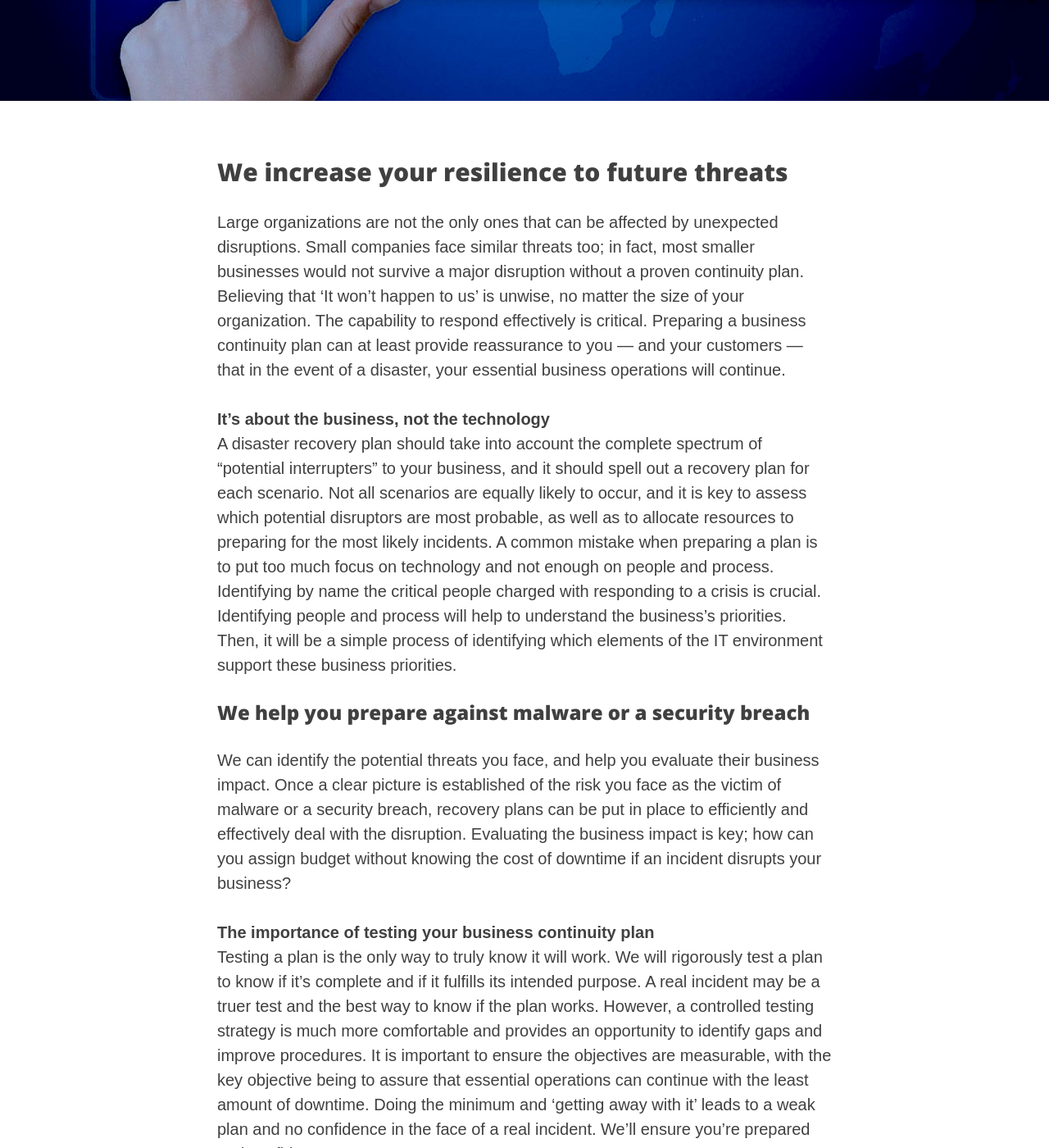
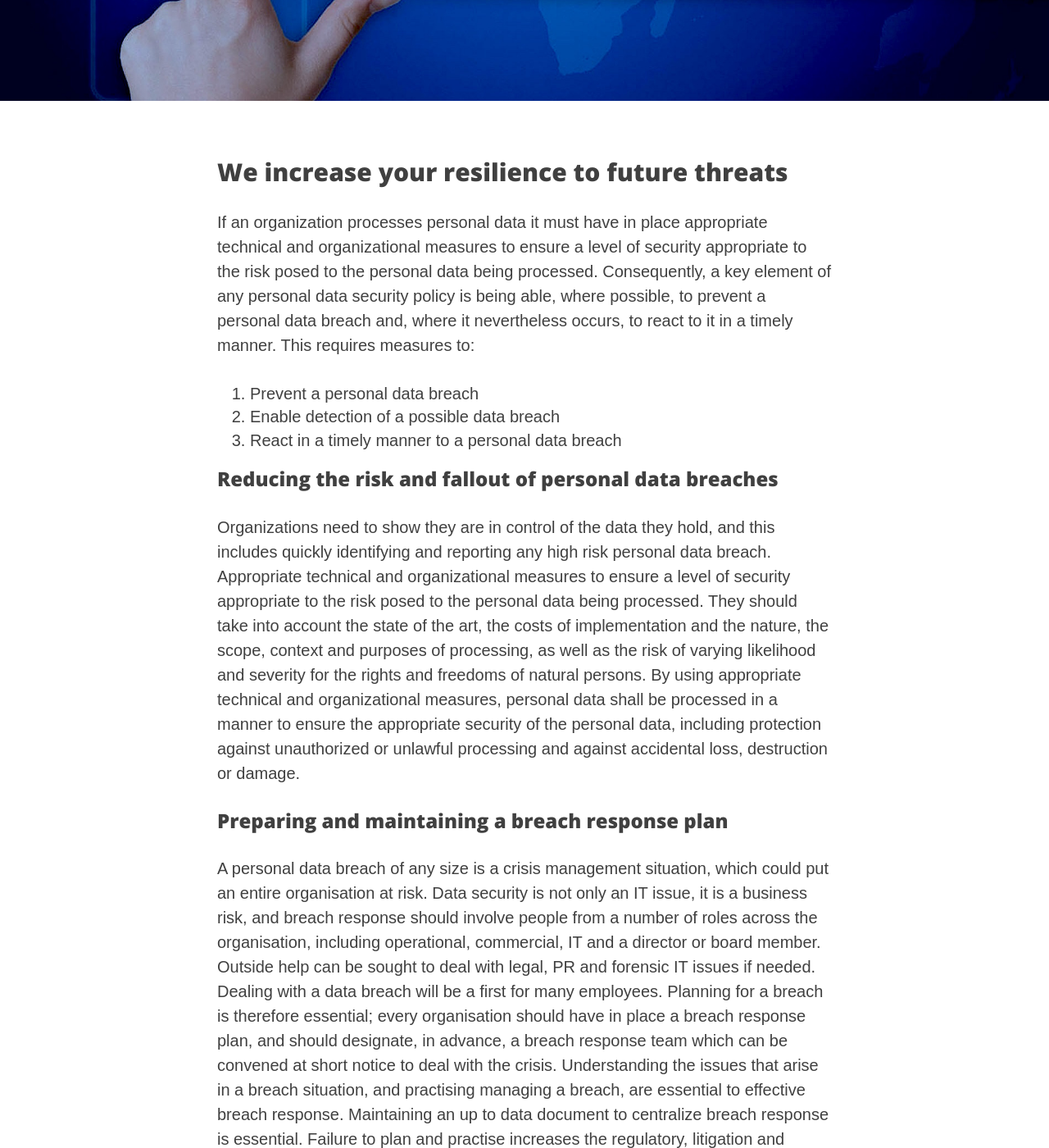
Before and after one commit to riod4/resources, a Jekyll site: the page built from _services/ensure-continuity-service.md, in a window 1280 px wide and 1400 px high, scrolled down 364 px. Shown: the whole window at 82% size. Built offline with Jekyll 4.4.1, drawn with Linux system fonts in a browser that asks for light colours; nearby versions of some CDN libraries; some of the changed text lies outside the part shown.

Commit message:
13-02-2020 v02

```diff
--- a/_services/ensure-continuity-service.md
+++ b/_services/ensure-continuity-service.md
@@ -14,18 +14,18 @@ header-license:
 ---
 
 ## We increase your resilience to future threats
-Large organizations are not the only ones that can be affected by unexpected disruptions. Small companies face similar threats too; in fact, most smaller businesses would not survive a major disruption without a proven continuity plan. Believing that ‘It won’t happen to us’ is unwise, no matter the size of your organization. The capability to respond effectively is critical. Preparing a business continuity plan can at least provide reassurance to you — and your customers — that in the event of a disaster, your essential business operations will continue.
+If an organization processes personal data it must have in place appropriate technical and organizational measures to ensure a level of security appropriate to the risk posed to the personal data being processed. Consequently, a key element of any personal data security policy is being able, where possible, to prevent a personal data breach and, where it nevertheless occurs, to react to it in a timely manner. This requires measures to:
 
-**It’s about the business, not the technology**
-A disaster recovery plan should take into account the complete spectrum of “potential interrupters” to your business, and it should spell out a recovery plan for each scenario. Not all scenarios are equally likely to occur, and it is key to assess which potential disruptors are most probable, as well as to allocate resources to preparing for the most likely incidents. A common mistake when preparing a plan is to put too much focus on technology and not enough on people and process. Identifying by name the critical people charged with responding to a crisis is crucial. Identifying people and process will help to understand the business’s priorities. Then, it will be a simple process of identifying which elements of the IT environment support these business priorities.
+1.	Prevent a personal data breach
+2.	Enable detection of a possible data breach
+3.	React in a timely manner to a personal data breach
 
-### We help you prepare against malware or a security breach
-We can identify the potential threats you face, and help you evaluate their business impact. Once a clear picture is established of the risk you face as the victim of malware or a security breach, recovery plans can be put in place to efficiently and effectively deal with the disruption. Evaluating the business impact is key; how can you assign budget without knowing the cost of downtime if an incident disrupts your business?
+### Reducing the risk and fallout of personal data breaches
+Organizations need to show they are in control of the data they hold, and this includes quickly identifying and reporting any high risk personal data breach. Appropriate technical and organizational measures to ensure a level of security appropriate to the risk posed to the personal data being processed. They should take into account the state of the art, the costs of implementation and the nature, the scope, context and purposes of processing, as well as the risk of varying likelihood and severity for the rights and freedoms of natural persons. By using appropriate technical and organizational measures, personal data shall be processed in a manner to ensure the appropriate security of the personal data, including protection against unauthorized or unlawful processing and against accidental loss, destruction or damage.
 
-**The importance of testing your business continuity plan**
-Testing a plan is the only way to truly know it will work. We will rigorously test a plan to know if it's complete and if it fulfills its intended purpose. A real incident may be a truer test and the best way to know if the plan works. However, a controlled testing strategy is much more comfortable and provides an opportunity to identify gaps and improve procedures. It is important to ensure the objectives are measurable, with the key objective being to assure that essential operations can continue with the least amount of downtime. Doing the minimum and 'getting away with it' leads to a weak plan and no confidence in the face of a real incident. We'll ensure you're prepared and confident.
+### Preparing and maintaining a breach response plan
+A personal data breach of any size is a crisis management situation, which could put an entire organisation at risk. Data security is not only an IT issue, it is a business risk, and breach response should involve people from a number of roles across the organisation, including operational, commercial, IT and a director or board member. Outside help can be sought to deal with legal, PR and forensic IT issues if needed. Dealing with a data breach will be a first for many employees. Planning for a breach is therefore essential; every organisation should have in place a breach response plan, and should designate, in advance, a breach response team which can be convened at short notice to deal with the crisis. Understanding the issues that arise in a breach situation, and practising managing a breach, are essential to effective breach response. Maintaining an up to data document to centralize breach response is essential. Failure to plan and practise increases the regulatory, litigation and reputation risk to the entire organisation.
 
-### Don’t wait
-The biggest mistake organizations of all sizes make is waiting until after a disaster or cyberattack to figure out what to do next. It is unfortunate since, generally, an organization will not fail simply because of a data breach. It will collapse due to the failure to properly respond to the breach, the result of not having a crisis plan in place. It’s important to not only build better defenses, but also better responses.
+An important part of a data breach response plan for an organisation is to assemble a list of external resources which could help reduce the negative consequences in the advent of a major breach. Time is of essence when a security incident has been identified. Assembling a list of available resources before an incident can help an organisation make informed decisions based on pertinent information.
 
-To hear how we can help you increase resilience and minimize the impact of a business disruption, get in touch. [**Contact us**]({{ site.baseurl }}/contact)
+To hear how we can help you increase resilience and minimize the impact of a privacy incident, get in touch. [**Contact us**]({{ site.baseurl }}/contact)
```
